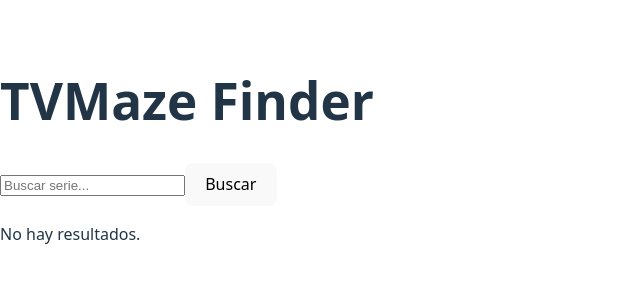
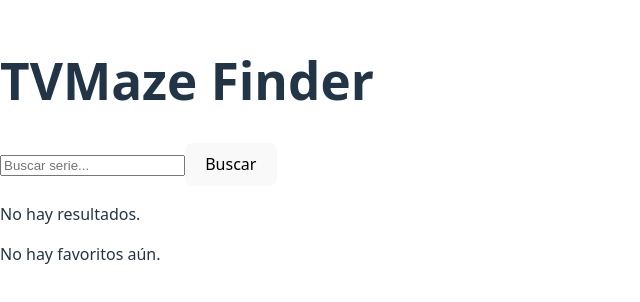
Before and after one commit to MatiasSvriz/proyecto-parcial, a React (Vite) app: page / in a window 1280 px wide. Shown: the part 250-552 px from the top of the page, without its empty margins (0-640 px from the left). Built offline with nearby package versions, Linux system fonts and the light colour scheme.

Commit message:
Añadir sistema de favoritos

```diff
--- a/src/App.jsx
+++ b/src/App.jsx
@@ -2,6 +2,7 @@
 import SearchBar from "./components/SearchBar.jsx";
 import SeriesList from "./components/SeriesList.jsx";
 import ModalDetail from "./components/ModalDetail.jsx";
+import Favorites from "./components/Favorites.jsx";
 import "./App.css";
 
 export default function App() {
@@ -9,6 +10,8 @@
   const [results, setResults] = useState([]);
   const [selectedShow, setSelectedShow] = useState(null);
   const [isModalOpen, setIsModalOpen] = useState(false);
+  const [favorites, setFavorites] = useState([]);
+
 
   async function searchShows(query) {
     const res = await fetch(`https://api.tvmaze.com/search/shows?q=${query}`);
@@ -28,15 +31,28 @@
     setSelectedShow(null);
   }
 
-  console.log("selectedShow:", selectedShow);
-  console.log("isModalOpen:", isModalOpen);
+  function toggleFavorite(show){
+
+    const exists = favorites.some((f) => f.id == show.id);
+
+    let updated;
+    if(exists){
+      updated = favorites.filter((f) => f.id != show.id); //quitar de favorites
+    } else {
+      updated = [ ...favorites, show ]; // añadir a favorites
+    }
+
+    setFavorites(updated);
+
+  }
 
   return (
     <div>
       <h1>TVMaze Finder</h1>
       <SearchBar onSearch={searchShows} />
-      <SeriesList results={results} onSelect={handleSelect} />
+      <SeriesList results={results} onSelect={handleSelect} onToggleFavorite={toggleFavorite} favorites={favorites}/>
       <ModalDetail show={selectedShow} isOpen={isModalOpen} onClose={closeModal} />
+      <Favorites favorites={favorites} onSelect={handleSelect} onToggleFavorite={toggleFavorite}/>
     </div>
   );
 }
--- a/src/components/Favorites.jsx
+++ b/src/components/Favorites.jsx
@@ -1,5 +1,16 @@
-export default function Favorites() {
+import SeriesCard from "./SeriesCard";
+
+export default function Favorites({ favorites, onSelect, onToggleFavorite }) {
+
+  if(!favorites || favorites.length === 0){
+    return <p>No hay favoritos aún.</p>
+  }
+
   return (
-    <div>Favorites</div>
+    <div className="favorites-list">
+
+      {favorites.map((show) => (<SeriesCard key={show.id} show={show} onSelect={onSelect} onToggleFavorite={onToggleFavorite} isFavorite={true} />))}
+
+    </div>
   );
 }
--- a/src/components/SeriesCard.jsx
+++ b/src/components/SeriesCard.jsx
@@ -1,4 +1,4 @@
-export default function SeriesCard({ show, onSelect }) {
+export default function SeriesCard({ show, onSelect, onToggleFavorite, isFavorite }) {
   const imageSrc = show.image?.medium || "/no-image.png";
 
   return (
@@ -10,6 +10,14 @@
         onClick={() => onSelect(show.id)}
       />
       <h3 className="series-card-title">{show.name}</h3>
+
+      <button
+        onClick={() => onToggleFavorite(show)}
+        aria-label={isFavorite ? "Quitar de favoritos" : "Añadir a favoritos"}
+      >
+        {isFavorite ? "💔" : "❤️"}
+      </button>
+
     </div>
   );
 }
--- a/src/components/SeriesList.jsx
+++ b/src/components/SeriesList.jsx
@@ -1,17 +1,15 @@
 import SeriesCard from "./SeriesCard.jsx";
 
-export default function SeriesList({ results, onSelect }) {
+export default function SeriesList({ results, onSelect, onToggleFavorite, favorites }) {
   if (!results || results.length === 0) {
     return <p>No hay resultados.</p>;
   }
 
   return (
     <div className="series-list">
-      {results
-        .filter((show) => show)
-        .map((show) => (
-          <SeriesCard key={show.id} show={show} onSelect={onSelect} />
-        ))}
+      {results.map((show) => (
+        <SeriesCard key={show.id} show={show} onSelect={onSelect} onToggleFavorite={onToggleFavorite} isFavorite={favorites.some((f) => f.id === show.id)}/>
+      ))}
     </div>
   );
 }
```
